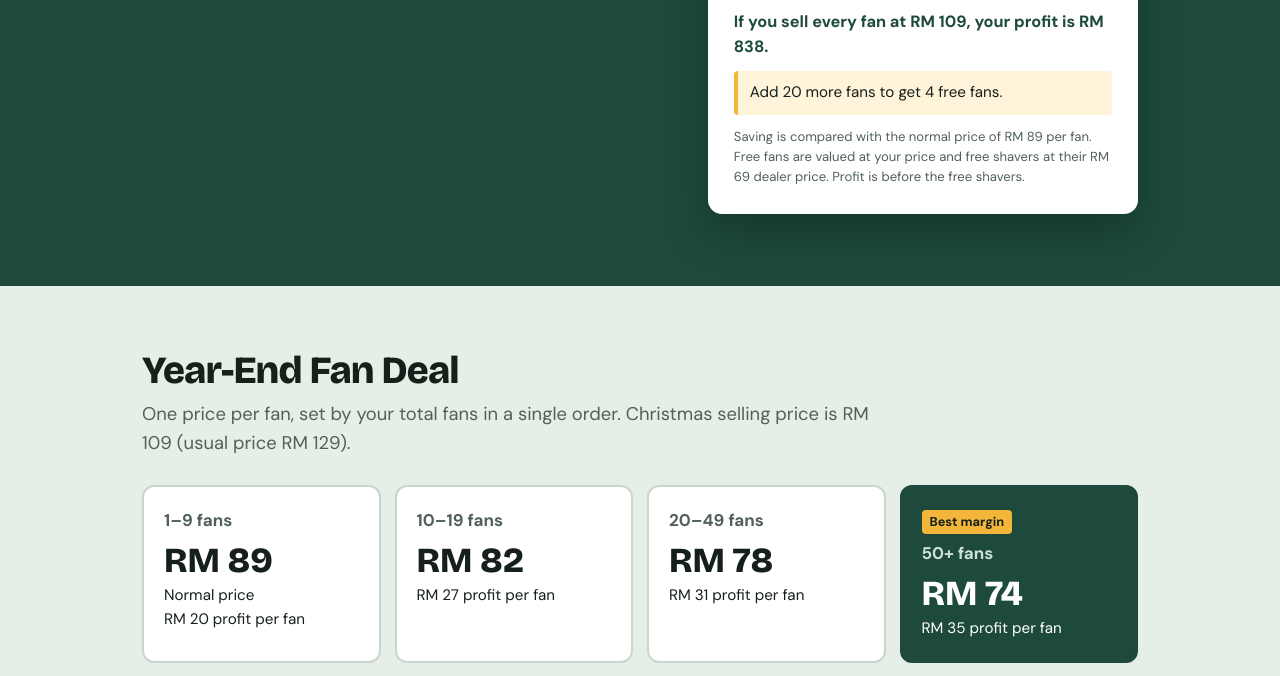
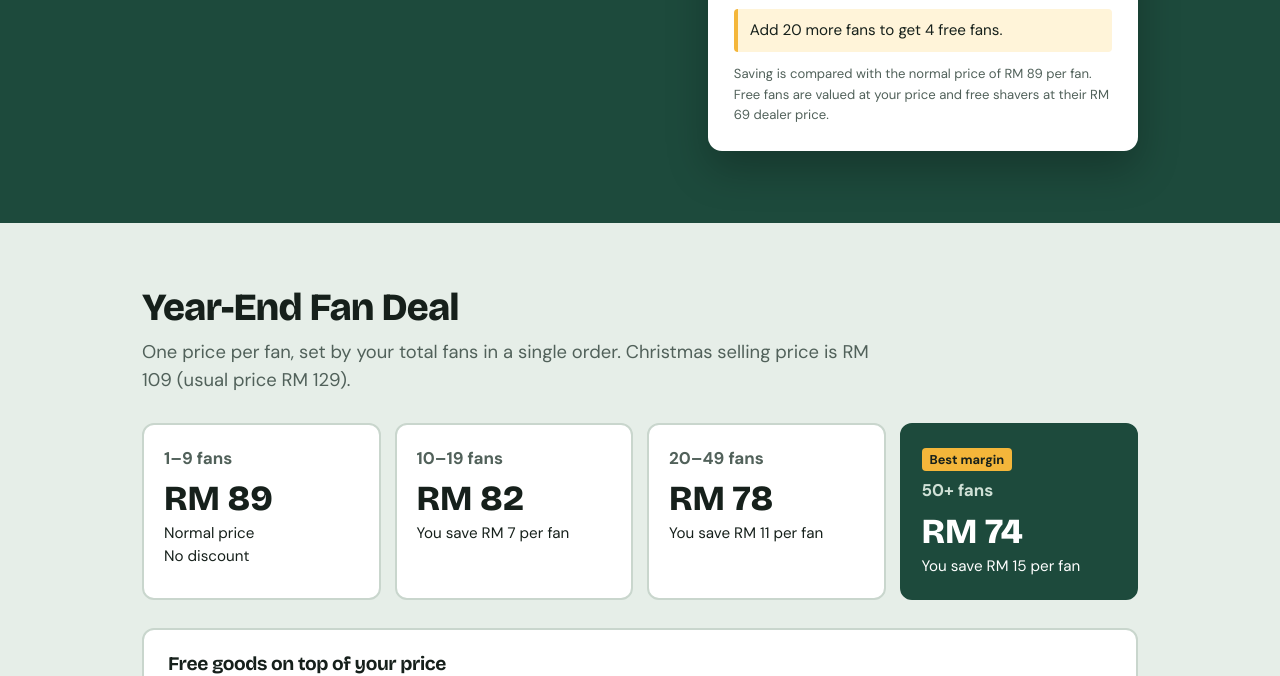
Before and after one commit to jeffng-star/OlibearPromo, a plain HTML site: page index.html in a window 1280 px wide. Shown: the part 608-1284 px from the top of the page. Drawn offline with nearby package versions, Linux system fonts and the light colour scheme.

Commit message:
Add files via upload

```diff
--- a/index.html
+++ b/index.html
@@ -114,9 +114,8 @@ footer{padding:22px 0;font-size:.85rem;color:var(--muted);text-align:center}
           <div><span id="lFree">Free fans</span><strong id="oFree"></strong></div>
           <div class="big"><span>Total value you get</span><span id="oProfit"></span></div>
         </div>
-        <p class="profit-line" id="oProfitLine"></p>
         <div class="nudge" id="nudge"></div>
-        <p class="fine">Saving is compared with the normal price of RM 89 per fan. Free fans are valued at your price and free shavers at their RM 69 dealer price. Profit is before the free shavers.</p>
+        <p class="fine">Saving is compared with the normal price of RM 89 per fan. Free fans are valued at your price and free shavers at their RM 69 dealer price.</p>
       </div>
     </div>
   </div>
@@ -127,10 +126,10 @@ footer{padding:22px 0;font-size:.85rem;color:var(--muted);text-align:center}
     <h2>Year-End Fan Deal</h2>
     <p class="lead">One price per fan, set by your total fans in a single order. Christmas selling price is RM 109 (usual price RM 129).</p>
     <div class="tiers">
-      <div class="tier"><div class="range">1–9 fans</div><div class="price">RM 89</div><div class="earn">Normal price<br>RM 20 profit per fan</div></div>
-      <div class="tier"><div class="range">10–19 fans</div><div class="price">RM 82</div><div class="earn">RM 27 profit per fan</div></div>
-      <div class="tier"><div class="range">20–49 fans</div><div class="price">RM 78</div><div class="earn">RM 31 profit per fan</div></div>
-      <div class="tier best"><span class="tag">Best margin</span><div class="range">50+ fans</div><div class="price">RM 74</div><div class="earn">RM 35 profit per fan</div></div>
+      <div class="tier"><div class="range">1–9 fans</div><div class="price">RM 89</div><div class="earn">Normal price<br>No discount</div></div>
+      <div class="tier"><div class="range">10–19 fans</div><div class="price">RM 82</div><div class="earn">You save RM 7 per fan</div></div>
+      <div class="tier"><div class="range">20–49 fans</div><div class="price">RM 78</div><div class="earn">You save RM 11 per fan</div></div>
+      <div class="tier best"><span class="tag">Best margin</span><div class="range">50+ fans</div><div class="price">RM 74</div><div class="earn">You save RM 15 per fan</div></div>
     </div>
     <div class="split" style="grid-template-columns:1fr">
       <div class="card">
@@ -247,7 +246,6 @@ function calc(q){
   document.getElementById("lFree").textContent = freeB ? freeB + " free fan" + (freeB>1?"s":"") + " (random colour)" : "Free fans (order 10+ fans)";
   document.getElementById("oFree").textContent = freeB ? rm(beigeVal) : "RM 0";
   document.getElementById("oProfit").textContent = rm(saved + shavVal + beigeVal);
-  document.getElementById("oProfitLine").textContent = "If you sell every fan at RM 109, your profit is " + rm((q+freeB)*SRP - total) + ".";
   const miles = [
     [10, "to reach RM 82 each and get 1 free fan."],
     [20, "to reach RM 78 each, get 2 free fans and 2 free White shavers."],
```
